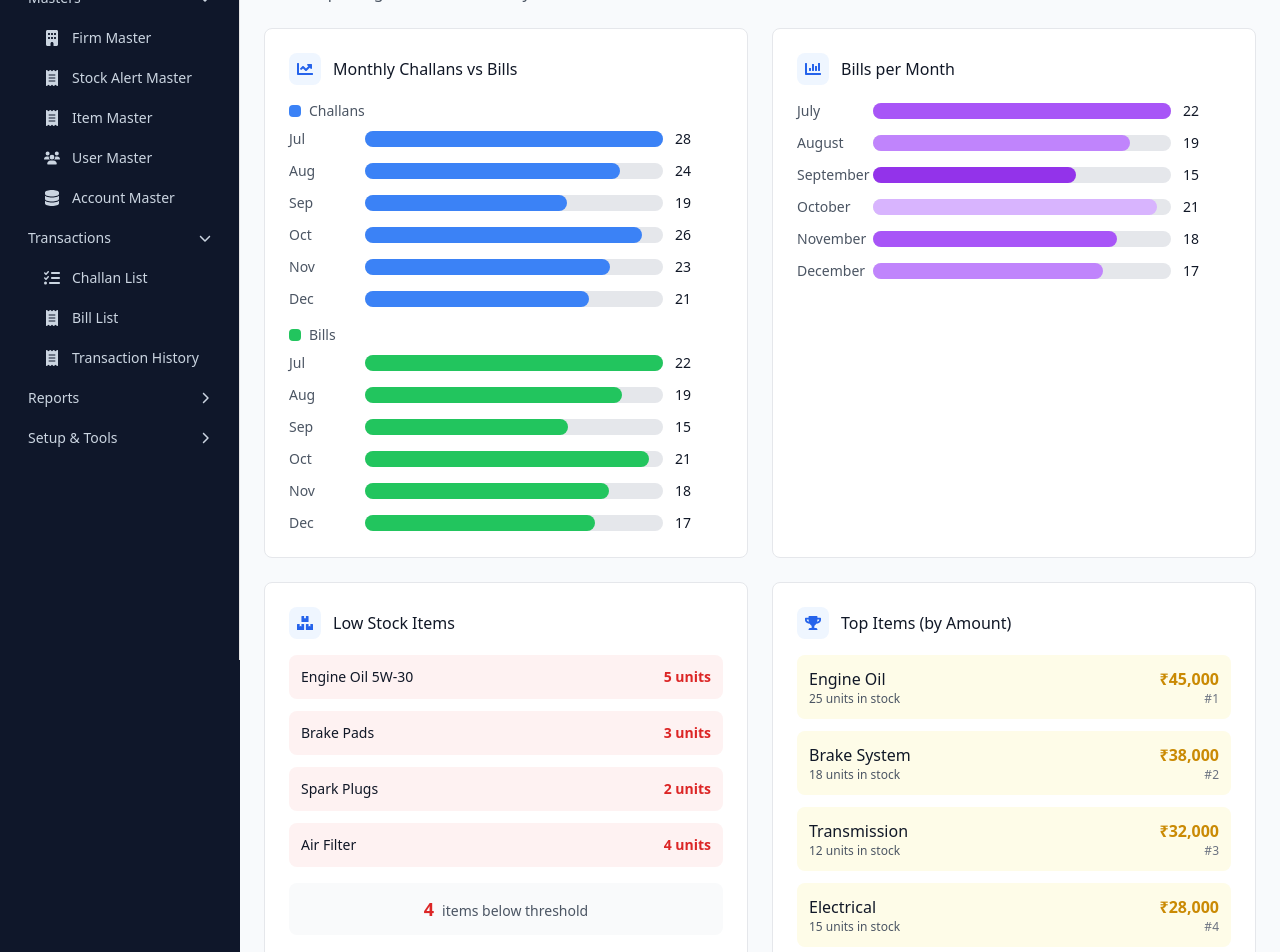
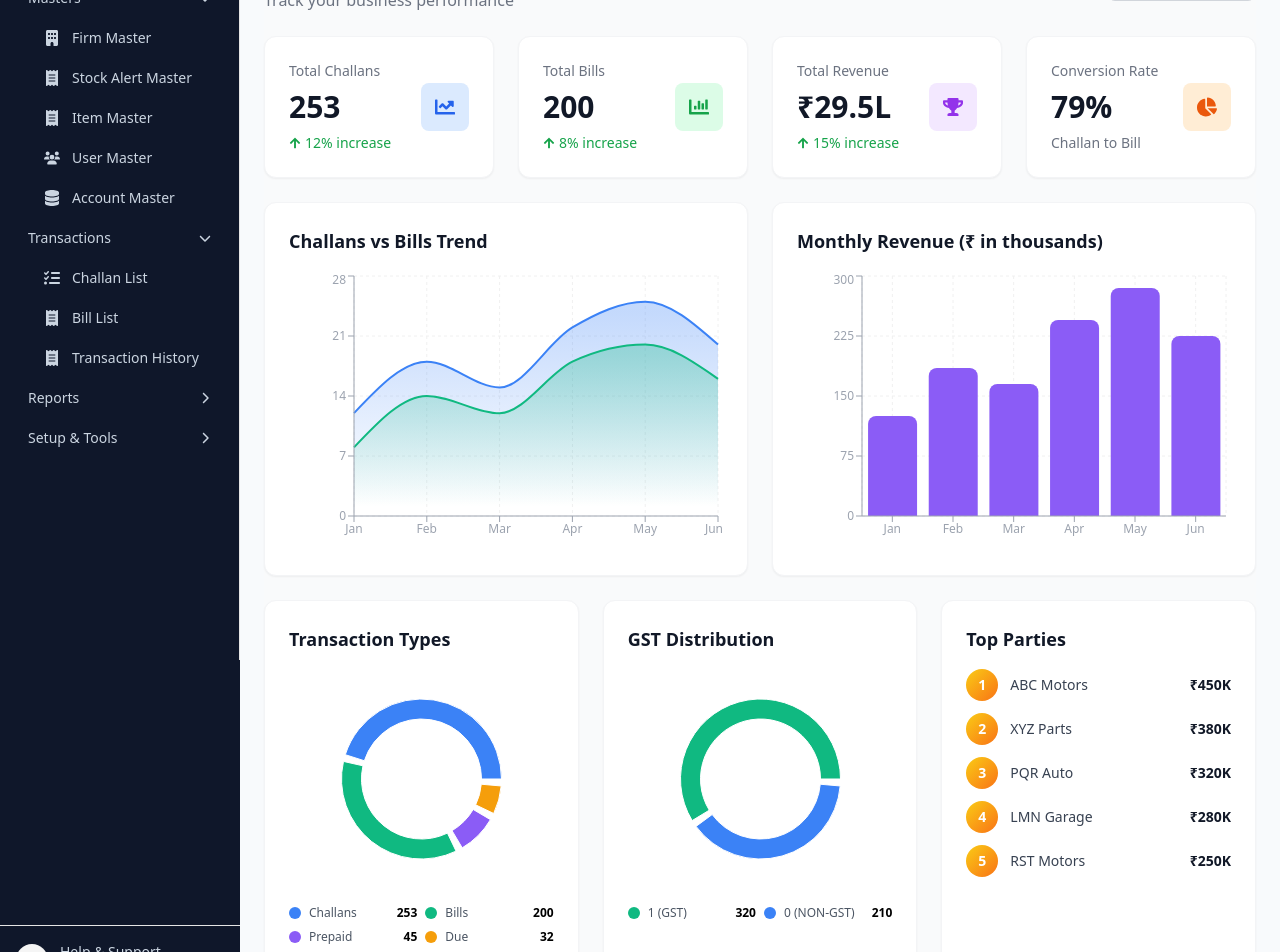
Before and after one commit to Roshani-sahu/Maheshwari-Motors, a React (Vite) app in the folder frontend/: page /reports in a window 1280 px wide. Shown: the part 140-1092 px from the top of the page. Built offline with nearby package versions, Linux system fonts and the light colour scheme.

Commit message:
Update Reports.jsx

```diff
--- a/frontend/src/pages/Reports.jsx
+++ b/frontend/src/pages/Reports.jsx
@@ -1,184 +1,243 @@
 import React, { useState } from 'react';
-import { FaChartBar, FaChartLine, FaBoxes, FaTrophy } from 'react-icons/fa';
+import { FaChartBar, FaChartLine, FaChartPie, FaBoxes, FaTrophy, FaCalendarAlt, FaArrowUp } from 'react-icons/fa';
+import { BarChart, Bar, LineChart, Line, PieChart, Pie, Cell, XAxis, YAxis, CartesianGrid, Tooltip, Legend, ResponsiveContainer, Area, AreaChart } from 'recharts';
 
 const Reports = () => {
-  const [selectedPeriod, setSelectedPeriod] = useState('month');
+  const [selectedPeriod, setSelectedPeriod] = useState('year');
 
-  // Mock data for charts
-  const monthlyData = {
-    challans: [12, 18, 15, 22, 25, 20, 28, 24, 19, 26, 23, 21],
-    bills: [8, 14, 12, 18, 20, 16, 22, 19, 15, 21, 18, 17]
-  };
-
-  const lowStockItems = [
-    { name: 'Engine Oil 5W-30', count: 5 },
-    { name: 'Brake Pads', count: 3 },
-    { name: 'Spark Plugs', count: 2 },
-    { name: 'Air Filter', count: 4 }
+  const monthlyData = [
+    { month: 'Jan', challans: 12, bills: 8, revenue: 125 },
+    { month: 'Feb', challans: 18, bills: 14, revenue: 185 },
+    { month: 'Mar', challans: 15, bills: 12, revenue: 165 },
+    { month: 'Apr', challans: 22, bills: 18, revenue: 245 },
+    { month: 'May', challans: 25, bills: 20, revenue: 285 },
+    { month: 'Jun', challans: 20, bills: 16, revenue: 225 },
   ];
 
-  const topItems = [
-    { name: 'Engine Oil', amount: 45000, stock: 25 },
-    { name: 'Brake System', amount: 38000, stock: 18 },
-    { name: 'Transmission', amount: 32000, stock: 12 },
-    { name: 'Electrical', amount: 28000, stock: 15 }
+  const transactionTypeData = [
+    { name: 'Challans', value: 253, color: '#3B82F6' },
+    { name: 'Bills', value: 200, color: '#10B981' },
+    { name: 'Prepaid', value: 45, color: '#8B5CF6' },
+    { name: 'Due', value: 32, color: '#F59E0B' }
   ];
 
-  const ChartCard = ({ title, icon: Icon, children }) => (
-    <div className="bg-white p-4 sm:p-6 rounded-lg border">
-      <div className="flex items-center gap-3 mb-4">
-        <div className="p-2 bg-blue-50 rounded-lg">
-          <Icon className="text-blue-600" />
-        </div>
-        <h3 className="font-medium text-gray-900 text-sm sm:text-base">{title}</h3>
-      </div>
-      {children}
-    </div>
-  );
+  const gstData = [
+    { name: '1 (GST)', value: 320, color: '#10B981' },
+    { name: '0 (NON-GST)', value: 210, color: '#3B82F6' }
+  ];
 
-  const SimpleBarChart = ({ data, labels, colors }) => (
-    <div className="space-y-3">
-      {data.map((value, index) => (
-        <div key={index} className="flex items-center gap-3">
-          <div className="w-12 sm:w-16 text-xs sm:text-sm text-gray-600">{labels[index]}</div>
-          <div className="flex-1 bg-gray-200 rounded-full h-3 sm:h-4 relative">
-            <div
-              className={`h-3 sm:h-4 rounded-full ${colors[index % colors.length]}`}
-              style={{ width: `${(value / Math.max(...data)) * 100}%` }}
-            />
-          </div>
-          <div className="w-8 sm:w-12 text-xs sm:text-sm font-medium text-gray-900">{value}</div>
-        </div>
-      ))}
-    </div>
-  );
+  const topPartiesData = [
+    { party: 'ABC Motors', amount: 450 },
+    { party: 'XYZ Parts', amount: 380 },
+    { party: 'PQR Auto', amount: 320 },
+    { party: 'LMN Garage', amount: 280 },
+    { party: 'RST Motors', amount: 250 }
+  ];
 
   return (
-    <div className="space-y-6">
-      {/* Header - NO CHANGES HERE */}
+    <div className="space-y-6  bg-gray-50 min-h-screen">
+      {/* Header */}
       <div className="flex items-center justify-between">
         <div>
-          <h1 className="text-2xl font-bold text-gray-900">Reports</h1>
-          <p className="text-gray-600">Visual reporting and business analytics</p>
+          <h1 className="text-3xl font-bold text-gray-900">Business Analytics</h1>
+          <p className="text-gray-500 mt-1">Track your business performance</p>
         </div>
-        <div className="flex items-center gap-3">
-          <label className="text-sm font-medium text-gray-700">Period:</label>
         <select
           value={selectedPeriod}
           onChange={(e) => setSelectedPeriod(e.target.value)}
-            className="px-3 py-2 border rounded-md focus:ring-2 focus:ring-blue-500 focus:border-blue-500"
+          className="px-4 py-2 bg-white border border-gray-300 rounded-lg focus:ring-2 focus:ring-blue-500 focus:border-transparent"
         >
           <option value="month">This Month</option>
           <option value="quarter">This Quarter</option>
           <option value="year">This Year</option>
         </select>
       </div>
+
+      {/* Stats Cards */}
+      <div className="grid grid-cols-1 md:grid-cols-2 lg:grid-cols-4 gap-6">
+        <div className="bg-white p-6 rounded-xl shadow-sm border border-gray-100">
+          <div className="flex items-center justify-between">
+            <div>
+              <p className="text-sm text-gray-500 font-medium">Total Challans</p>
+              <h3 className="text-3xl font-bold text-gray-900 mt-2">253</h3>
+              <p className="text-sm text-green-600 mt-2 flex items-center gap-1">
+                <FaArrowUp size={12} /> 12% increase
+              </p>
+            </div>
+            <div className="w-12 h-12 bg-blue-100 rounded-lg flex items-center justify-center">
+              <FaChartLine className="text-blue-600 text-xl" />
+            </div>
+          </div>
         </div>
 
-      {/* Charts Grid */}
-      <div className="grid grid-cols-1 lg:grid-cols-2 gap-4 sm:gap-6">
-        {/* 1. Monthly Challans vs Bills */}
-        <ChartCard title="Monthly Challans vs Bills" icon={FaChartLine}>
-          <div className="space-y-4">
+        <div className="bg-white p-6 rounded-xl shadow-sm border border-gray-100">
+          <div className="flex items-center justify-between">
             <div>
-              <div className="flex items-center gap-2 mb-2">
-                <div className="w-3 h-3 bg-blue-500 rounded"></div>
-                <span className="text-sm text-gray-600">Challans</span>
+              <p className="text-sm text-gray-500 font-medium">Total Bills</p>
+              <h3 className="text-3xl font-bold text-gray-900 mt-2">200</h3>
+              <p className="text-sm text-green-600 mt-2 flex items-center gap-1">
+                <FaArrowUp size={12} /> 8% increase
+              </p>
             </div>
-              <SimpleBarChart
-                data={monthlyData.challans.slice(-6)}
-                labels={['Jul', 'Aug', 'Sep', 'Oct', 'Nov', 'Dec']}
-                colors={['bg-blue-500']}
-              />
-            </div>
-            <div>
-              <div className="flex items-center gap-2 mb-2">
-                <div className="w-3 h-3 bg-green-500 rounded"></div>
-                <span className="text-sm text-gray-600">Bills</span>
-              </div>
-              <SimpleBarChart
-                data={monthlyData.bills.slice(-6)}
-                labels={['Jul', 'Aug', 'Sep', 'Oct', 'Nov', 'Dec']}
-                colors={['bg-green-500']}
-              />
+            <div className="w-12 h-12 bg-green-100 rounded-lg flex items-center justify-center">
+              <FaChartBar className="text-green-600 text-xl" />
             </div>
           </div>
-        </ChartCard>
+        </div>
 
-        {/* 2. Bills per Month */}
-        <ChartCard title="Bills per Month" icon={FaChartBar}>
-          <SimpleBarChart
-            data={monthlyData.bills.slice(-6)}
-            labels={['July', 'August', 'September', 'October', 'November', 'December']}
-            colors={['bg-purple-500', 'bg-purple-400', 'bg-purple-600', 'bg-purple-300', 'bg-purple-500', 'bg-purple-400']}
-          />
-        </ChartCard>
+        <div className="bg-white p-6 rounded-xl shadow-sm border border-gray-100">
+          <div className="flex items-center justify-between">
+            <div>
+              <p className="text-sm text-gray-500 font-medium">Total Revenue</p>
+              <h3 className="text-3xl font-bold text-gray-900 mt-2">₹29.5L</h3>
+              <p className="text-sm text-green-600 mt-2 flex items-center gap-1">
+                <FaArrowUp size={12} /> 15% increase
+              </p>
+            </div>
+            <div className="w-12 h-12 bg-purple-100 rounded-lg flex items-center justify-center">
+              <FaTrophy className="text-purple-600 text-xl" />
+            </div>
+          </div>
+        </div>
 
-        {/* 3. Low Stock Items Count */}
-        <ChartCard title="Low Stock Items" icon={FaBoxes}>
-          <div className="space-y-3">
-            {lowStockItems.map((item, index) => (
-              <div key={index} className="flex items-center justify-between p-3 bg-red-50 rounded-lg">
-                <span className="text-sm font-medium text-gray-900">{item.name}</span>
-                <span className="text-sm font-bold text-red-600">{item.count} units</span>
+        <div className="bg-white p-6 rounded-xl shadow-sm border border-gray-100">
+          <div className="flex items-center justify-between">
+            <div>
+              <p className="text-sm text-gray-500 font-medium">Conversion Rate</p>
+              <h3 className="text-3xl font-bold text-gray-900 mt-2">79%</h3>
+              <p className="text-sm text-gray-500 mt-2">Challan to Bill</p>
+            </div>
+            <div className="w-12 h-12 bg-orange-100 rounded-lg flex items-center justify-center">
+              <FaChartPie className="text-orange-600 text-xl" />
+            </div>
+          </div>
+        </div>
+      </div>
+
+      {/* Charts Row 1 */}
+      <div className="grid grid-cols-1 lg:grid-cols-2 gap-6">
+        {/* Line Chart */}
+        <div className="bg-white p-6 rounded-xl shadow-sm border border-gray-100">
+          <h3 className="text-lg font-semibold text-gray-900 mb-4">Challans vs Bills Trend</h3>
+          <ResponsiveContainer width="100%" height={280}>
+            <AreaChart data={monthlyData}>
+              <defs>
+                <linearGradient id="colorChallans" x1="0" y1="0" x2="0" y2="1">
+                  <stop offset="5%" stopColor="#3B82F6" stopOpacity={0.3}/>
+                  <stop offset="95%" stopColor="#3B82F6" stopOpacity={0}/>
+                </linearGradient>
+                <linearGradient id="colorBills" x1="0" y1="0" x2="0" y2="1">
+                  <stop offset="5%" stopColor="#10B981" stopOpacity={0.3}/>
+                  <stop offset="95%" stopColor="#10B981" stopOpacity={0}/>
+                </linearGradient>
+              </defs>
+              <CartesianGrid strokeDasharray="3 3" stroke="#f0f0f0" />
+              <XAxis dataKey="month" stroke="#9CA3AF" style={{ fontSize: '12px' }} />
+              <YAxis stroke="#9CA3AF" style={{ fontSize: '12px' }} />
+              <Tooltip contentStyle={{ backgroundColor: '#fff', border: '1px solid #e5e7eb', borderRadius: '8px', fontSize: '12px' }} />
+              <Area type="monotone" dataKey="challans" stroke="#3B82F6" fillOpacity={1} fill="url(#colorChallans)" strokeWidth={2} />
+              <Area type="monotone" dataKey="bills" stroke="#10B981" fillOpacity={1} fill="url(#colorBills)" strokeWidth={2} />
+            </AreaChart>
+          </ResponsiveContainer>
+        </div>
+
+        {/* Bar Chart */}
+        <div className="bg-white p-6 rounded-xl shadow-sm border border-gray-100">
+          <h3 className="text-lg font-semibold text-gray-900 mb-4">Monthly Revenue (₹ in thousands)</h3>
+          <ResponsiveContainer width="100%" height={280}>
+            <BarChart data={monthlyData}>
+              <CartesianGrid strokeDasharray="3 3" stroke="#f0f0f0" />
+              <XAxis dataKey="month" stroke="#9CA3AF" style={{ fontSize: '12px' }} />
+              <YAxis stroke="#9CA3AF" style={{ fontSize: '12px' }} />
+              <Tooltip contentStyle={{ backgroundColor: '#fff', border: '1px solid #e5e7eb', borderRadius: '8px', fontSize: '12px' }} />
+              <Bar dataKey="revenue" fill="#8B5CF6" radius={[8, 8, 0, 0]} />
+            </BarChart>
+          </ResponsiveContainer>
+        </div>
+      </div>
+
+      {/* Charts Row 2 */}
+      <div className="grid grid-cols-1 lg:grid-cols-3 gap-6">
+        {/* Pie Chart 1 */}
+        <div className="bg-white p-6 rounded-xl shadow-sm border border-gray-100">
+          <h3 className="text-lg font-semibold text-gray-900 mb-4">Transaction Types</h3>
+          <ResponsiveContainer width="100%" height={220}>
+            <PieChart>
+              <Pie
+                data={transactionTypeData}
+                cx="50%"
+                cy="50%"
+                innerRadius={60}
+                outerRadius={80}
+                paddingAngle={5}
+                dataKey="value"
+              >
+                {transactionTypeData.map((entry, index) => (
+                  <Cell key={`cell-${index}`} fill={entry.color} />
+                ))}
+              </Pie>
+              <Tooltip />
+            </PieChart>
+          </ResponsiveContainer>
+          <div className="grid grid-cols-2 gap-2 mt-4">
+            {transactionTypeData.map((item, index) => (
+              <div key={index} className="flex items-center gap-2">
+                <div className="w-3 h-3 rounded-full" style={{ backgroundColor: item.color }}></div>
+                <span className="text-xs text-gray-600">{item.name}</span>
+                <span className="text-xs font-semibold ml-auto">{item.value}</span>
               </div>
             ))}
           </div>
-          <div className="mt-4 p-3 bg-gray-50 rounded-lg text-center">
-            <span className="text-lg font-bold text-red-600">{lowStockItems.length}</span>
-            <span className="text-sm text-gray-600 ml-2">items below threshold</span>
         </div>
-        </ChartCard>
 
-        {/* 4. Top Items */}
-        <ChartCard title="Top Items (by Amount)" icon={FaTrophy}>
-          <div className="space-y-3">
-            {topItems.map((item, index) => (
-              <div key={index} className="flex items-center justify-between p-3 bg-yellow-50 rounded-lg">
-                <div>
-                  <div className="font-medium text-gray-900">{item.name}</div>
-                  <div className="text-xs text-gray-600">{item.stock} units in stock</div>
-                </div>
-                <div className="text-right">
-                  <div className="font-bold text-yellow-600">₹{item.amount.toLocaleString()}</div>
-                  <div className="text-xs text-gray-500">#{index + 1}</div>
-                </div>
+        {/* Pie Chart 2 */}
+        <div className="bg-white p-6 rounded-xl shadow-sm border border-gray-100">
+          <h3 className="text-lg font-semibold text-gray-900 mb-4">GST Distribution</h3>
+          <ResponsiveContainer width="100%" height={220}>
+            <PieChart>
+              <Pie
+                data={gstData}
+                cx="50%"
+                cy="50%"
+                innerRadius={60}
+                outerRadius={80}
+                paddingAngle={5}
+                dataKey="value"
+              >
+                {gstData.map((entry, index) => (
+                  <Cell key={`cell-${index}`} fill={entry.color} />
+                ))}
+              </Pie>
+              <Tooltip />
+            </PieChart>
+          </ResponsiveContainer>
+          <div className="grid grid-cols-2 gap-2 mt-4">
+            {gstData.map((item, index) => (
+              <div key={index} className="flex items-center gap-2">
+                <div className="w-3 h-3 rounded-full" style={{ backgroundColor: item.color }}></div>
+                <span className="text-xs text-gray-600">{item.name}</span>
+                <span className="text-xs font-semibold ml-auto">{item.value}</span>
               </div>
             ))}
           </div>
-        </ChartCard>
         </div>
 
-      {/* Summary Stats - Mobile responsive */}
-      <div className="grid grid-cols-2 md:grid-cols-4 gap-3 sm:gap-4">
-        <div className="bg-blue-50 p-3 sm:p-4 rounded-lg border-l-2 sm:border-l-4 border-l-blue-500">
-          <h3 className="text-xs sm:text-sm font-medium text-blue-800">Total Challans</h3>
-          <p className="text-lg sm:text-xl md:text-2xl font-bold text-blue-900">
-            {monthlyData.challans.reduce((a, b) => a + b, 0)}
-          </p>
-          <p className="text-[10px] sm:text-xs text-blue-600">This year</p>
+        {/* Top Parties */}
+        <div className="bg-white p-6 rounded-xl shadow-sm border border-gray-100">
+          <h3 className="text-lg font-semibold text-gray-900 mb-4">Top Parties</h3>
+          <div className="space-y-3">
+            {topPartiesData.map((item, index) => (
+              <div key={index} className="flex items-center justify-between">
+                <div className="flex items-center gap-3">
+                  <div className="w-8 h-8 bg-gradient-to-br from-yellow-400 to-orange-500 rounded-full flex items-center justify-center text-white font-bold text-sm">
+                    {index + 1}
                   </div>
-
-        <div className="bg-green-50 p-3 sm:p-4 rounded-lg border-l-2 sm:border-l-4 border-l-green-500">
-          <h3 className="text-xs sm:text-sm font-medium text-green-800">Total Bills</h3>
-          <p className="text-lg sm:text-xl md:text-2xl font-bold text-green-900">
-            {monthlyData.bills.reduce((a, b) => a + b, 0)}
-          </p>
-          <p className="text-[10px] sm:text-xs text-green-600">This year</p>
+                  <span className="text-sm font-medium text-gray-700">{item.party}</span>
                 </div>
-
-        <div className="bg-red-50 p-3 sm:p-4 rounded-lg border-l-2 sm:border-l-4 border-l-red-500">
-          <h3 className="text-xs sm:text-sm font-medium text-red-800">Low Stock Items</h3>
-          <p className="text-lg sm:text-xl md:text-2xl font-bold text-red-900">{lowStockItems.length}</p>
-          <p className="text-[10px] sm:text-xs text-red-600">Need attention</p>
+                <span className="text-sm font-bold text-gray-900">₹{item.amount}K</span>
               </div>
-
-        <div className="bg-purple-50 p-3 sm:p-4 rounded-lg border-l-2 sm:border-l-4 border-l-purple-500">
-          <h3 className="text-xs sm:text-sm font-medium text-purple-800">Conversion Rate</h3>
-          <p className="text-lg sm:text-xl md:text-2xl font-bold text-purple-900">
-            {Math.round((monthlyData.bills.reduce((a, b) => a + b, 0) / monthlyData.challans.reduce((a, b) => a + b, 0)) * 100)}%
-          </p>
-          <p className="text-[10px] sm:text-xs text-purple-600">Challan to Bill</p>
+            ))}
+          </div>
         </div>
       </div>
     </div>
```
Lines whose indentation alone changed are shown as unchanged.
